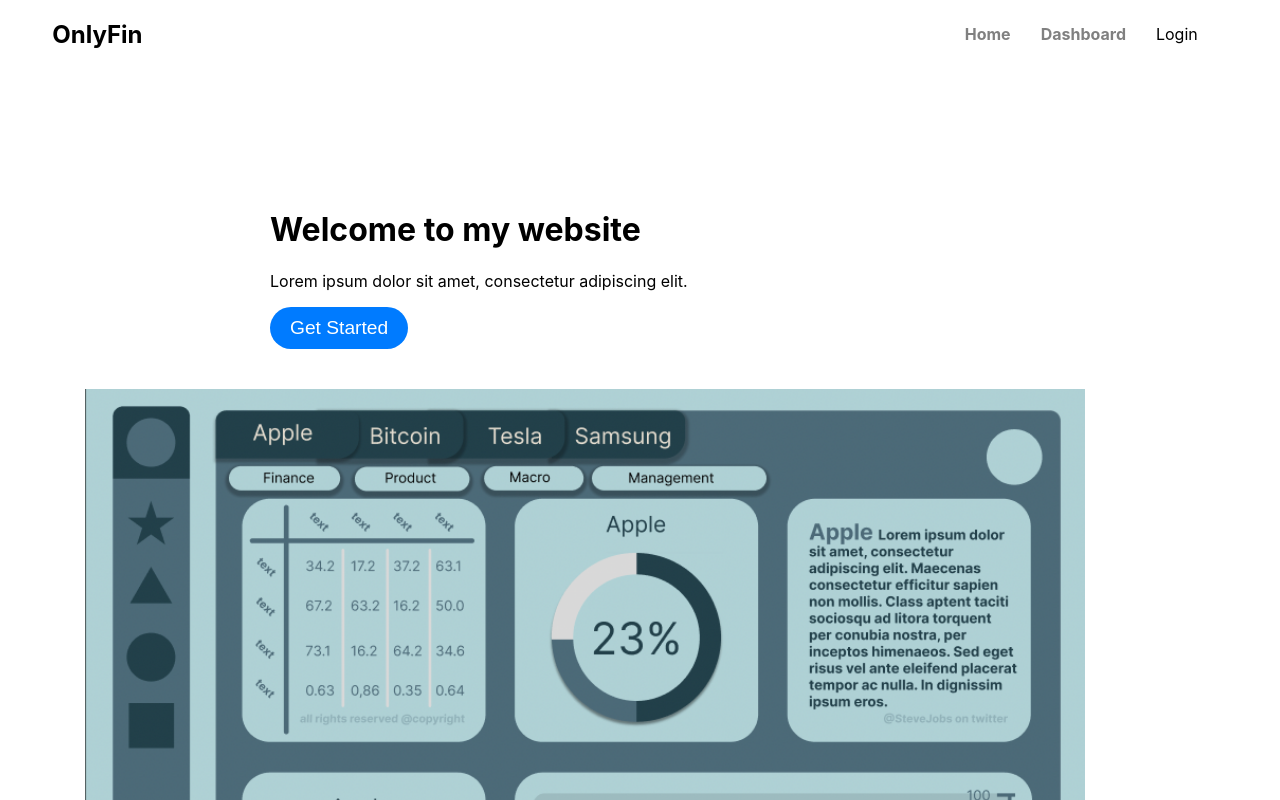
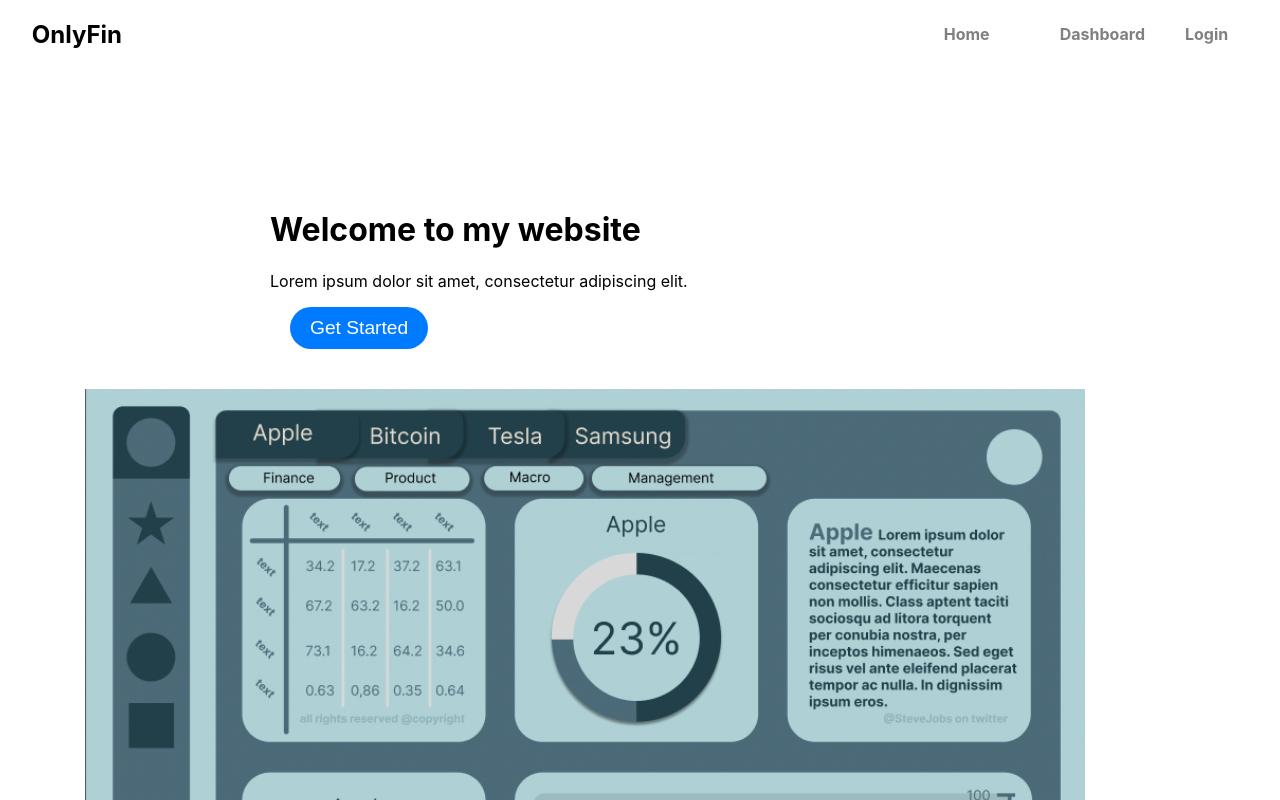
Before and after one commit to philipcoroiu/OnlyFin, a React (Create React App) app in the folder onlyfin-frontend/: page / in a window 1280 px wide. Shown: the top 800 px of the page. Built offline with nearby package versions, Linux system fonts and the light colour scheme.

Commit message:
added link to "login" button and margin for it

```diff
--- a/onlyfin-frontend/src/components/home/Navbar.js
+++ b/onlyfin-frontend/src/components/home/Navbar.js
@@ -16,7 +16,10 @@ export default function Navbar() {
                     <NavLink to="Dashboard">
                         <li>Dashboard</li>
                     </NavLink>
+
+                    <NavLink to = "Login">
                     <li>Login</li>
+                    </NavLink>
                 </ul>
             </div>
         </nav>
--- a/onlyfin-frontend/src/index.css
+++ b/onlyfin-frontend/src/index.css
@@ -167,6 +167,7 @@ a {
   text-decoration: none;
   font-weight: bold;
   transition: all 0.2s ease-in-out;
+  margin: 0 20px;
 }
 
 a:hover {
```
